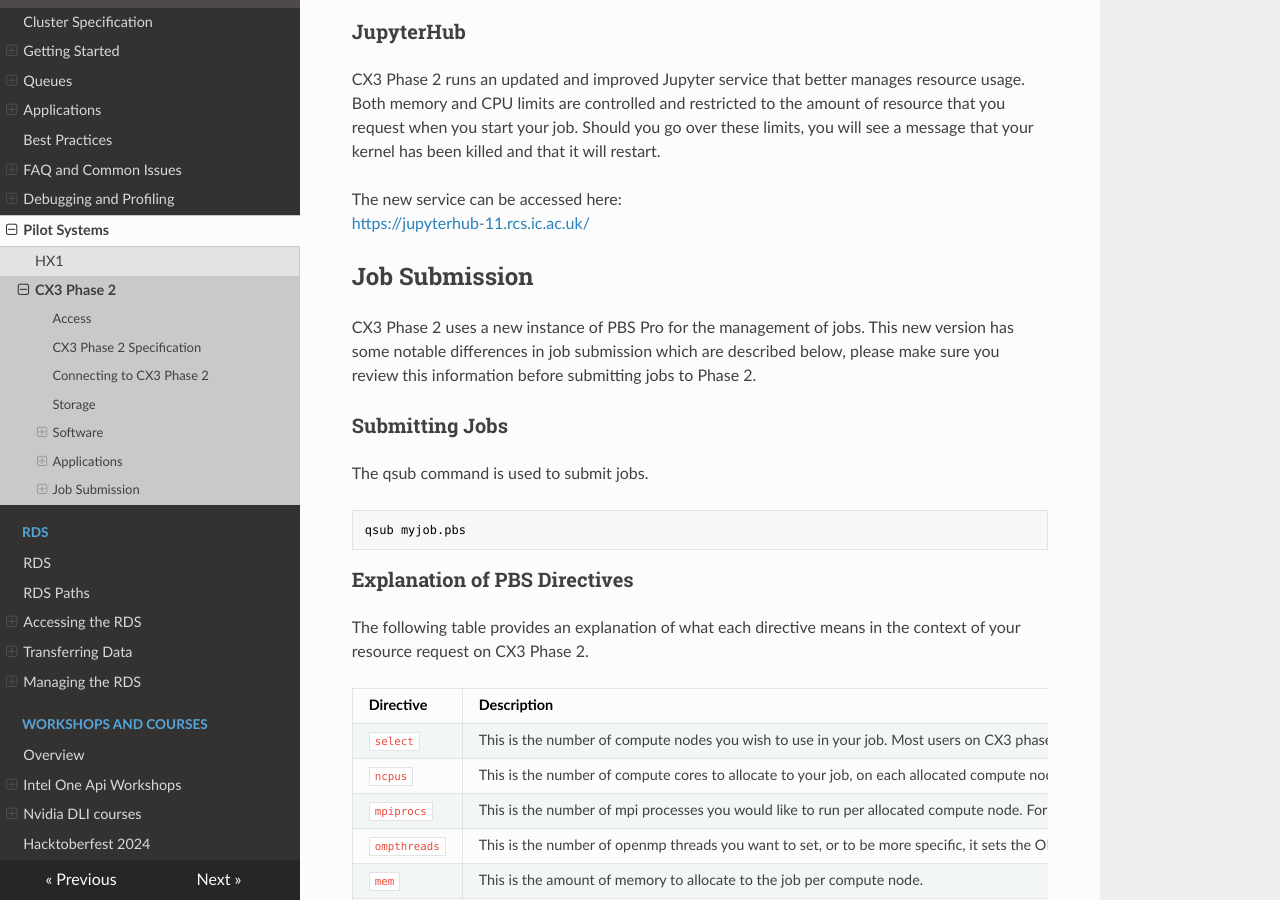
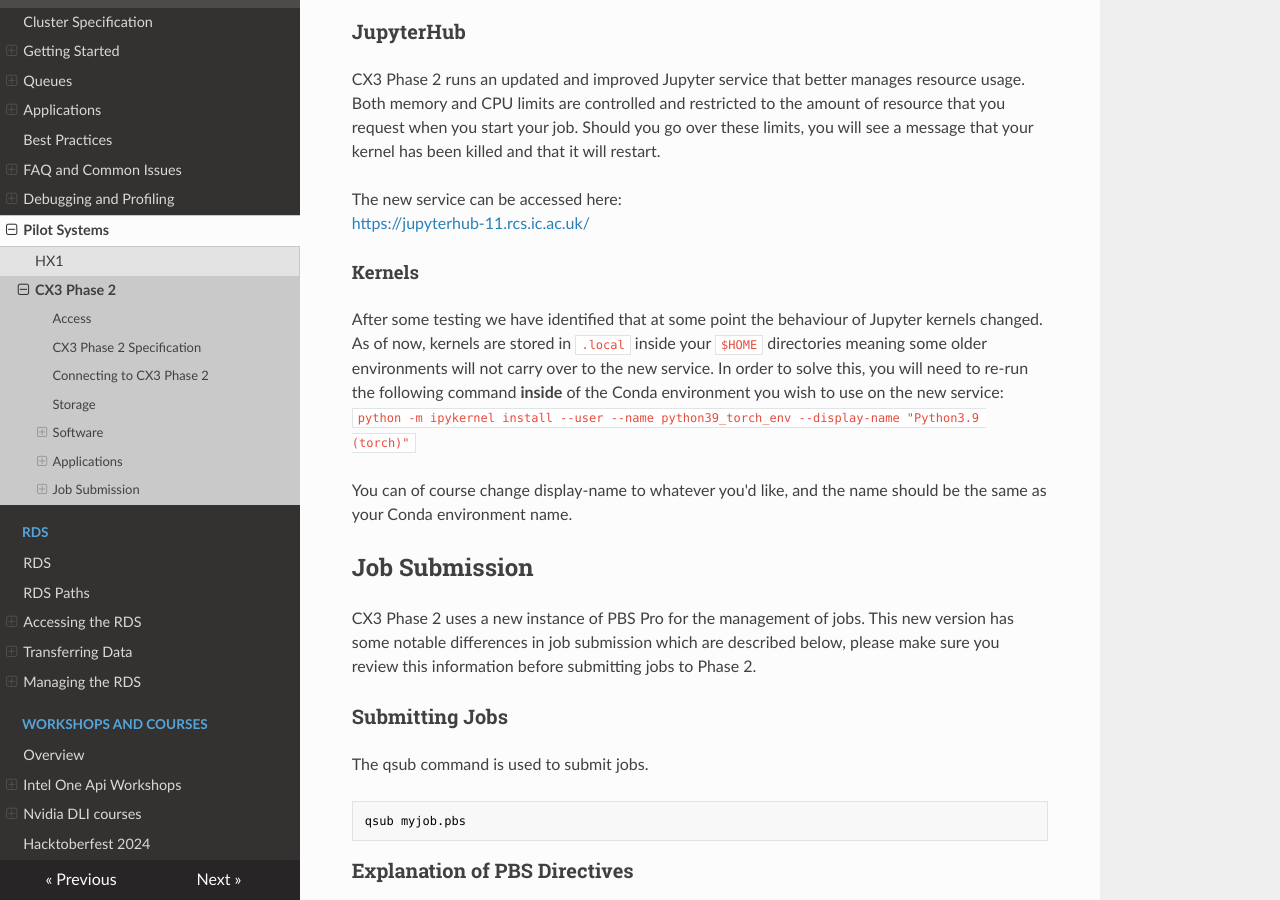
Before and after one commit to ImperialCollegeLondon/icl-rcs-user-guide, an MkDocs documentation site: the page built from docs/hpc/pilot/cx3-phase2.md, in a window 1280 px wide and 900 px high, scrolled down 2706 px. Built offline with MkDocs 1.6.1, drawn with Linux system fonts in a browser that asks for light colours; nearby versions of some CDN libraries.

Commit message:
add command to be run to fix the kernels not carrying over issue

```diff
--- a/docs/hpc/pilot/cx3-phase2.md
+++ b/docs/hpc/pilot/cx3-phase2.md
@@ -78,6 +78,12 @@ CX3 Phase 2 runs an updated and improved Jupyter service that better manages res
 
 The new service can be accessed here:<br>
 [https://jupyterhub-11.rcs.ic.ac.uk/](https://jupyterhub-11.rcs.ic.ac.uk/)
+
+####Kernels
+After some testing we have identified that at some point the behaviour of Jupyter kernels changed. As of now, kernels are stored in `.local` inside your `$HOME` directories meaning some older environments will not carry over to the new service. In order to solve this, you will need to re-run the following command **inside** of the Conda environment you wish to use on the new service:<br>
+`python -m ipykernel install --user --name python39_torch_env --display-name "Python3.9 (torch)"`
+
+You can of course change display-name to whatever you'd like, and the name should be the same as your Conda environment name.
 
 
 ## Job Submission
```
